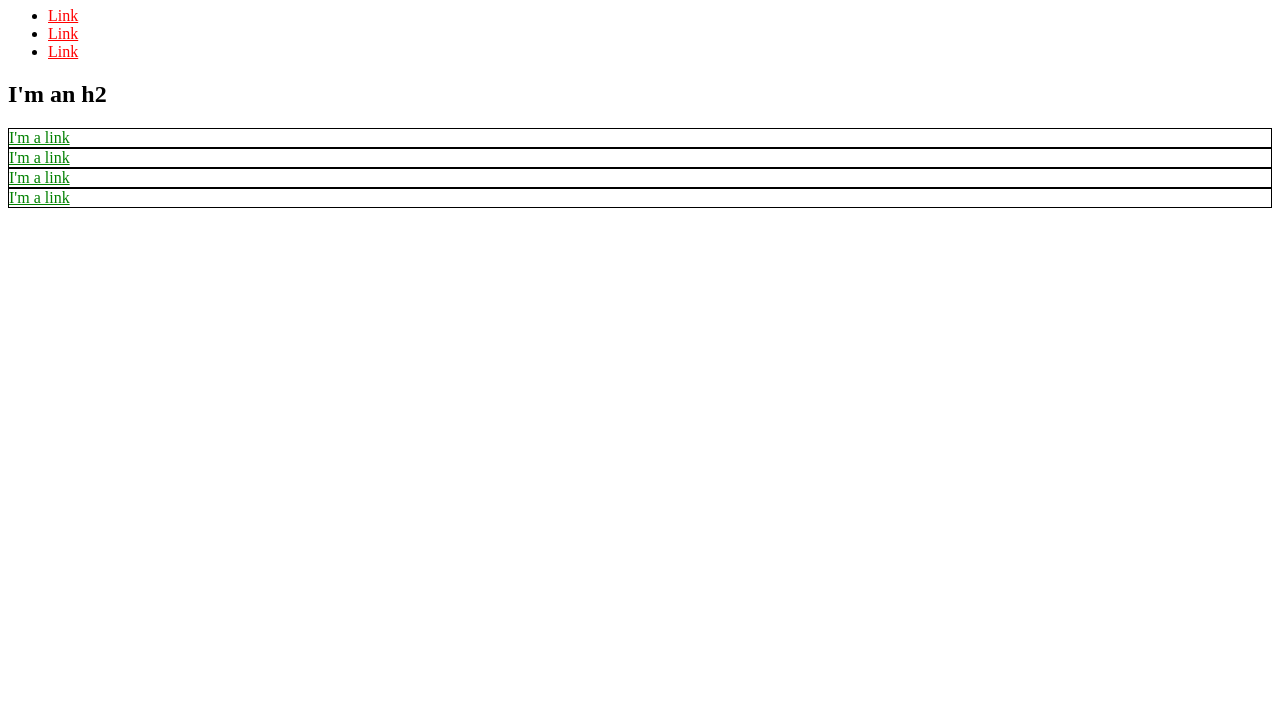
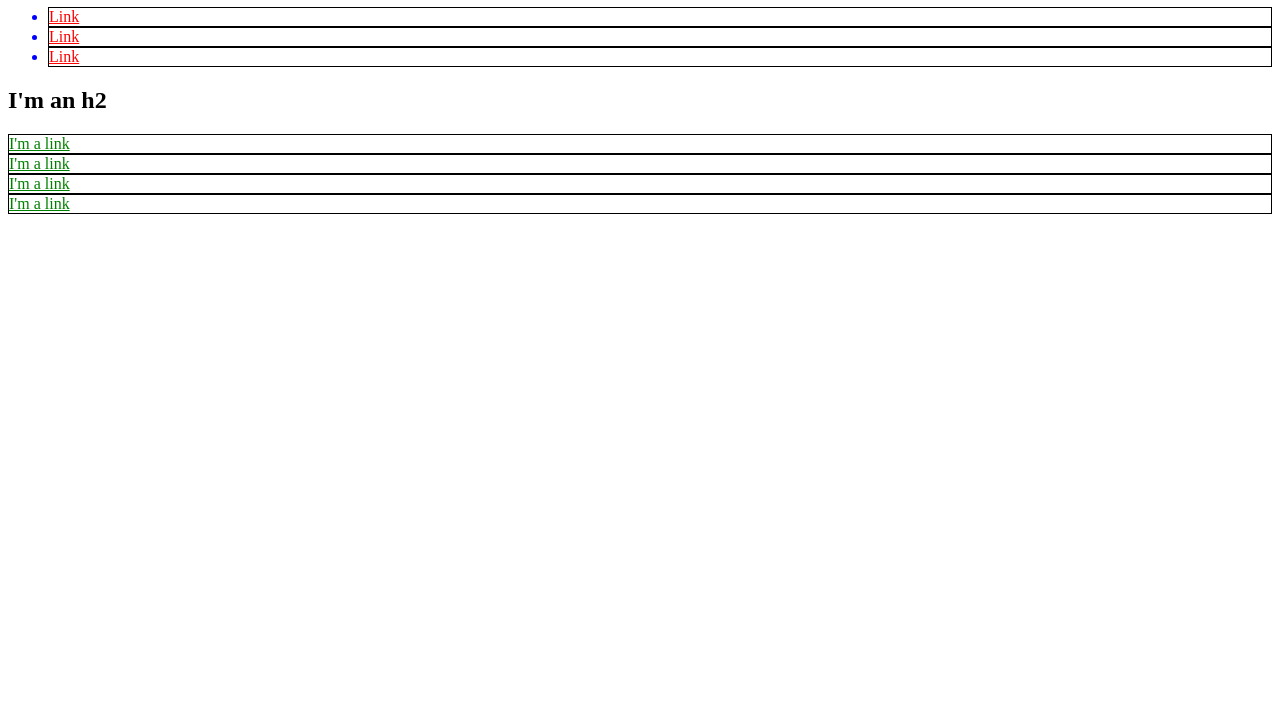
Before and after one commit to aegirok/aegirok.github.io, a plain HTML site: page index.html in a window 1280 px wide. Shown: the part 73-800 px from the top of the page. Drawn offline with Linux system fonts and the light colour scheme.

Commit message:
add style to li

```diff
--- a/index.html
+++ b/index.html
@@ -5,6 +5,10 @@
     <meta charset="utf-8">
     <style media="screen">
       div {
+        border: 1px solid black;
+      }
+      li {
+        color: blue;
         border: 1px solid black;
       }
     </style>
```
